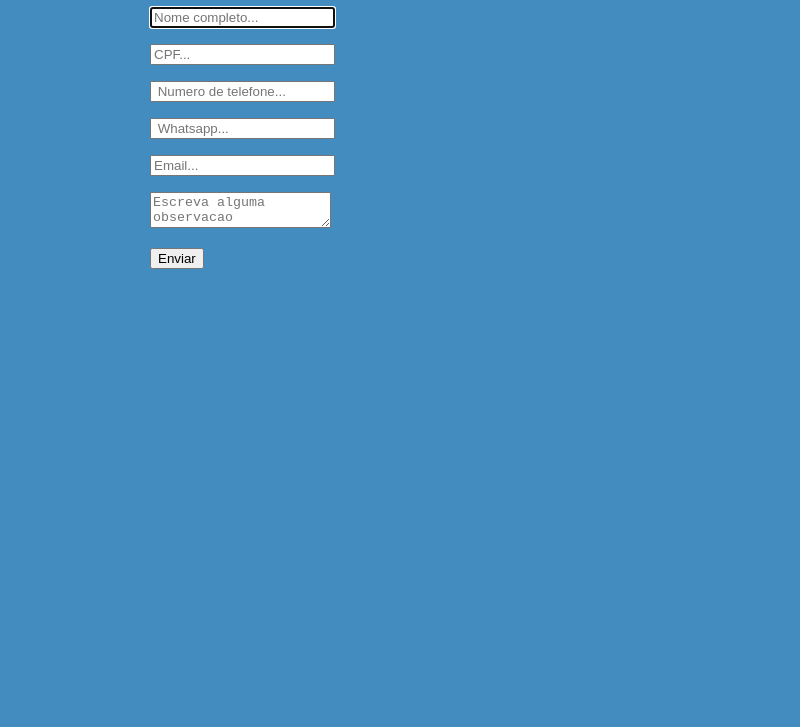
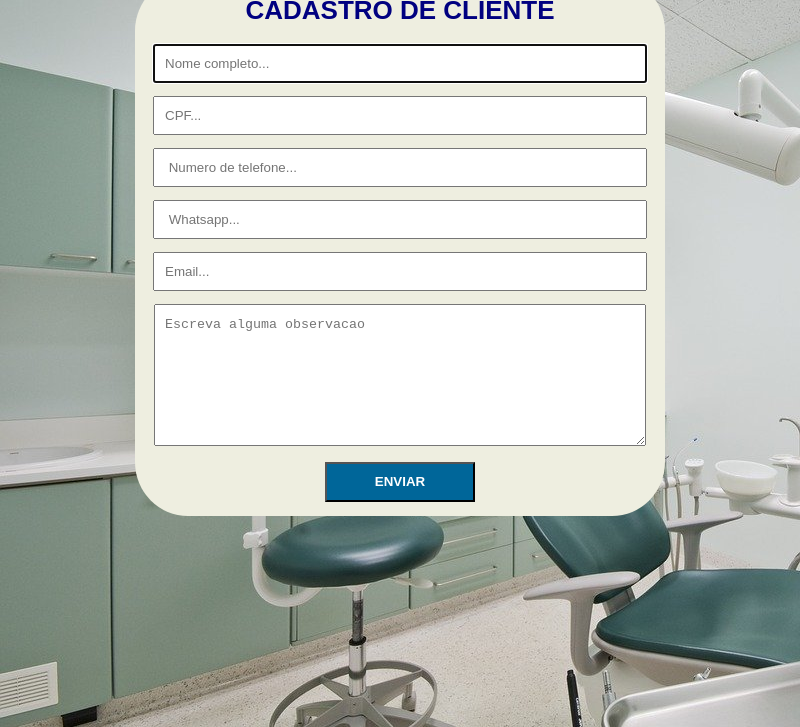
Before and after one commit to PiDve/github.PERFIL, an Electron app: page Formulario/cadastro cliente.html in a window 800 px wide. Shown: the part 73-800 px from the top of the page. Drawn offline with Linux system fonts and the light colour scheme.

Commit message:
Add files via upload

```diff
--- a/Formulario/style.css
+++ b/Formulario/style.css
@@ -1,12 +1,64 @@
 body{
 
-	background: #438CC0
+	background: url(aa.jpg) ;
 }
 
 form{
 
-	font-size:16px;
+	font-size:13px;
 	max-width:500px;
 	margin: 0 auto;
-	background: #438CC0
+	background: #EEEEE0;
+	padding: 1px 15px;
+	border-radius: 10%;
+	text-align: center;
+	font-family: "Montserrat", sans-serif;
+	color: #000080;
+	margin-top: 50px;
+	text-transform: uppercase;
+
+
+
+
 }
+
+	h1{
+
+		color: 333;
+	}
+
+	input, textarea{
+
+		width:470px;
+		padding: 10px;
+
+	}
+
+	.enviar input{
+		text-transform: uppercase;
+		width: 100%;
+		display: inline-block;
+		background: #069;
+		height: 40px;
+		width: 150px;
+		font-weight: bold;
+		border-radius: 60px:
+		border: 1px solid;
+		color: #FFF;
+		cursor: pointer;
+		font-family: "Montserrat", sans-serif ;
+	}
+
+	.enviar input:hover {
+
+		background: #20B2AA;
+		text-transform: uppercase;
+}
+
+		textarea{
+
+				width: 470px;
+				height: 120px;
+				line-height: 20px;
+
+		}
```
Also changed, not shown: Formulario/index.html (added, +67 -0 lines), Formulario/aa.jpg (added).
